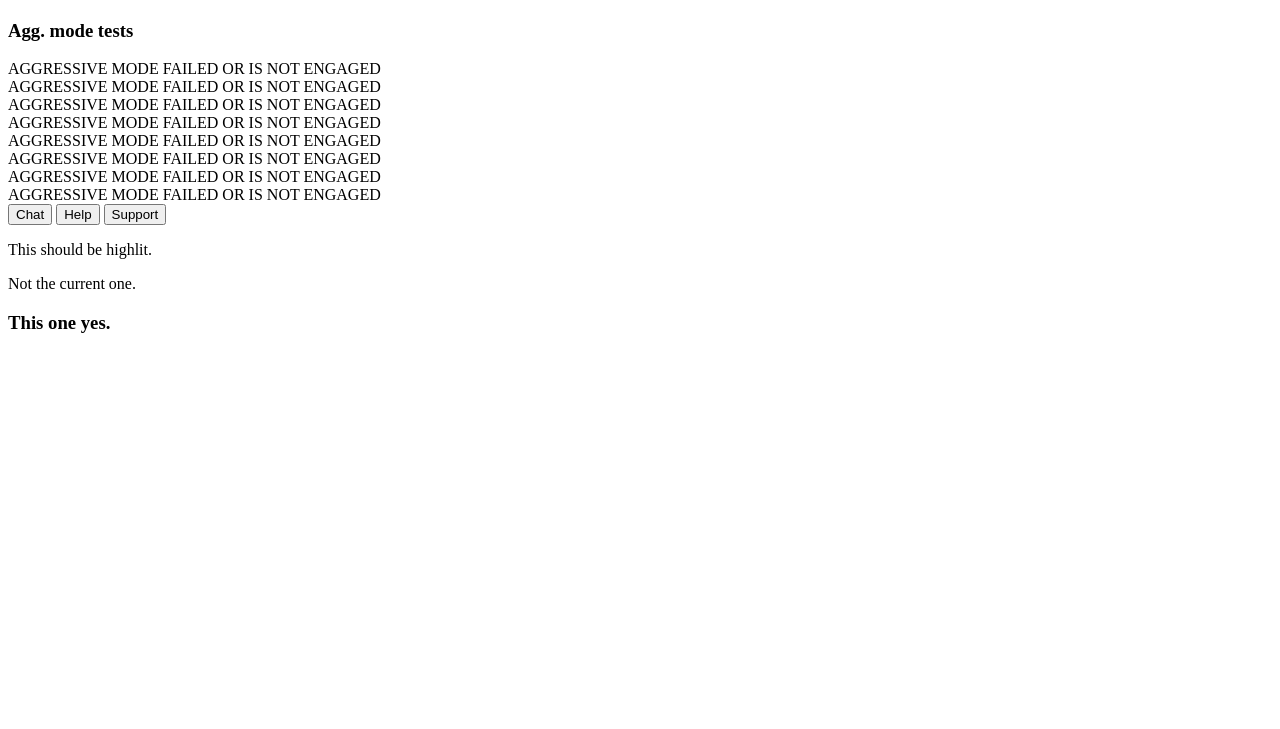
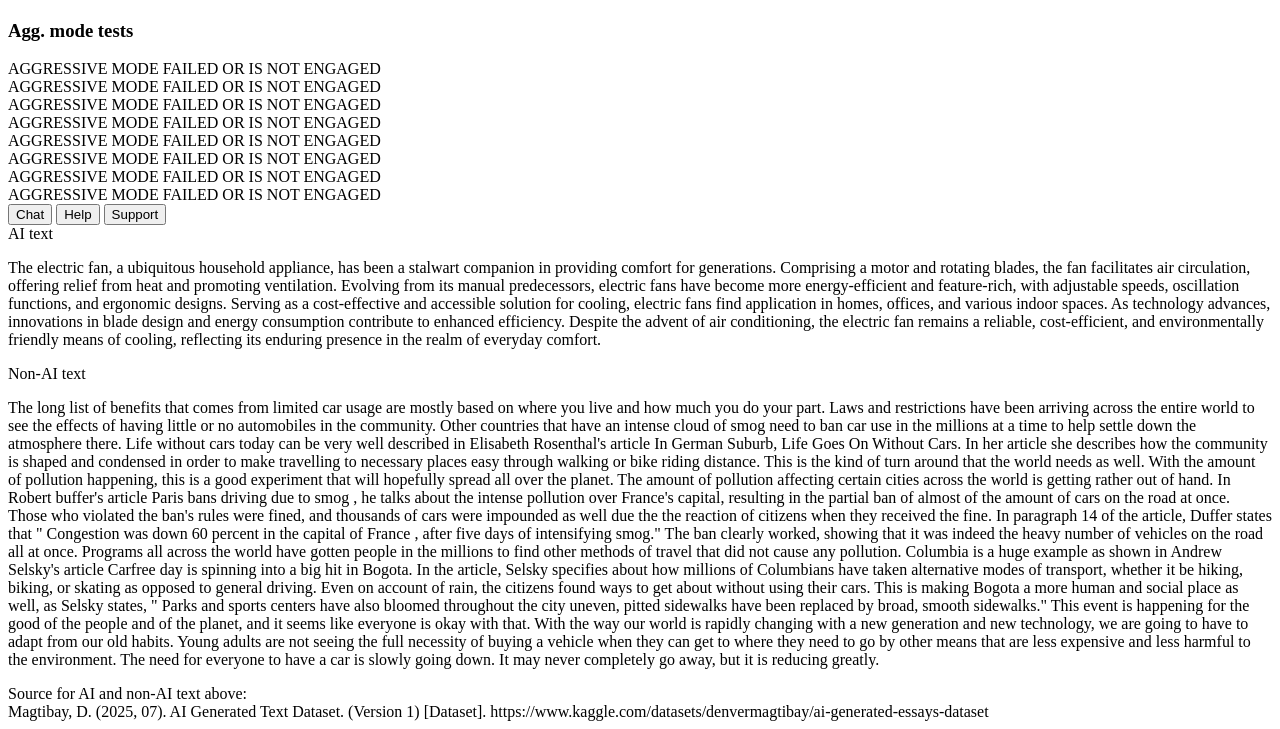
Before and after one commit to whaleyj-2401/SecondGlance, a browser extension: page demo_page/demo_page.html in a window 1280 px wide. Shown: the part 2008-2737 px from the top of the page. Before the commit the page ends 2369 px from the top, so only its background shows below. Drawn offline with Linux system fonts and the light colour scheme.

Commit message:
Added AI generated text testing to test page

```diff
--- a/demo_page/demo_page.html
+++ b/demo_page/demo_page.html
@@ -231,10 +231,29 @@
             </div>
 
             <div id="SCANNER_TEST">
-                <p>This should be highlit.</p>
-                <span>Not the current one.</span>
-                <h3>This one yes.</h3>
+                <span>AI text</span>
+                <p>
+                    The electric fan, a ubiquitous household appliance, has been a stalwart companion in providing comfort for generations. Comprising a motor and rotating blades, the fan facilitates air circulation, offering relief from heat and promoting ventilation. Evolving from its manual predecessors, electric fans have become more energy-efficient and feature-rich, with adjustable speeds, oscillation functions, and ergonomic designs. Serving as a cost-effective and accessible solution for cooling, electric fans find application in homes, offices, and various indoor spaces. As technology advances, innovations in blade design and energy consumption contribute to enhanced efficiency. Despite the advent of air conditioning, the electric fan remains a reliable, cost-efficient, and environmentally friendly means of cooling, reflecting its enduring presence in the realm of everyday comfort.
+                </p>
+
+                <span>Non-AI text</span>
+                <p>
+                    The long list of benefits that comes from limited car usage are mostly based on where you live and how much you do your part. Laws and restrictions have been arriving across the entire world to see the effects of having little or no automobiles in the community. Other countries that have an intense cloud of smog need to ban car use in the millions at a time to help settle down the atmosphere there.
+
+                    Life without cars today can be very well described in Elisabeth Rosenthal's article In German Suburb, Life Goes On Without Cars. In her article she describes how the community is shaped and condensed in order to make travelling to necessary places easy through walking or bike riding distance. This is the kind of turn around that the world needs as well. With the amount of pollution happening, this is a good experiment that will hopefully spread all over the planet.
+
+                    The amount of pollution affecting certain cities across the world is getting rather out of hand. In Robert buffer's article Paris bans driving due to smog , he talks about the intense pollution over France's capital, resulting in the partial ban of almost of the amount of cars on the road at once. Those who violated the ban's rules were fined, and thousands of cars were impounded as well due the the reaction of citizens when they received the fine. In paragraph 14 of the article, Duffer states that " Congestion was down 60 percent in the capital of France , after five days of intensifying smog." The ban clearly worked, showing that it was indeed the heavy number of vehicles on the road all at once.
+
+                    Programs all across the world have gotten people in the millions to find other methods of travel that did not cause any pollution. Columbia is a huge example as shown in Andrew Selsky's article Carfree day is spinning into a big hit in Bogota. In the article, Selsky specifies about how millions of Columbians have taken alternative modes of transport, whether it be hiking, biking, or skating as opposed to general driving. Even on account of rain, the citizens found ways to get about without using their cars. This is making Bogota a more human and social place as well, as Selsky states, " Parks and sports centers have also bloomed throughout the city uneven, pitted sidewalks have been replaced by broad, smooth sidewalks." This event is happening for the good of the people and of the planet, and it seems like everyone is okay with that.
+
+                    With the way our world is rapidly changing with a new generation and new technology, we are going to have to adapt from our old habits. Young adults are not seeing the full necessity of buying a vehicle when they can get to where they need to go by other means that are less expensive and less harmful to the environment. The need for everyone to have a car is slowly going down. It may never completely go away, but it is reducing greatly.
+                </p>
             </div>
+
+            <span>
+                Source for AI and non-AI text above: <br>
+                Magtibay, D. (2025, 07). AI Generated Text Dataset. (Version 1) [Dataset]. https://www.kaggle.com/datasets/denvermagtibay/ai-generated-essays-dataset
+            </span>
 
         </div>
 
```
